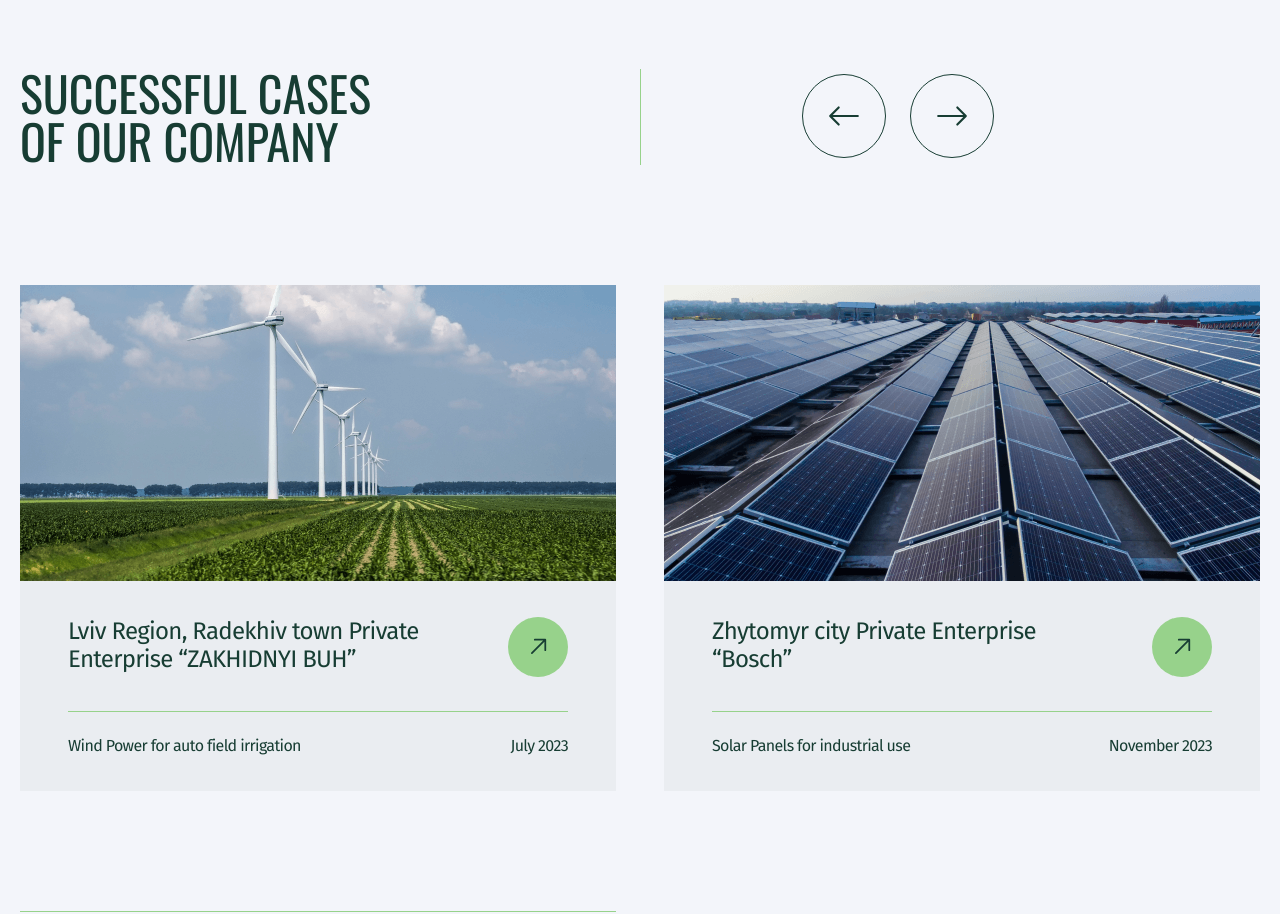
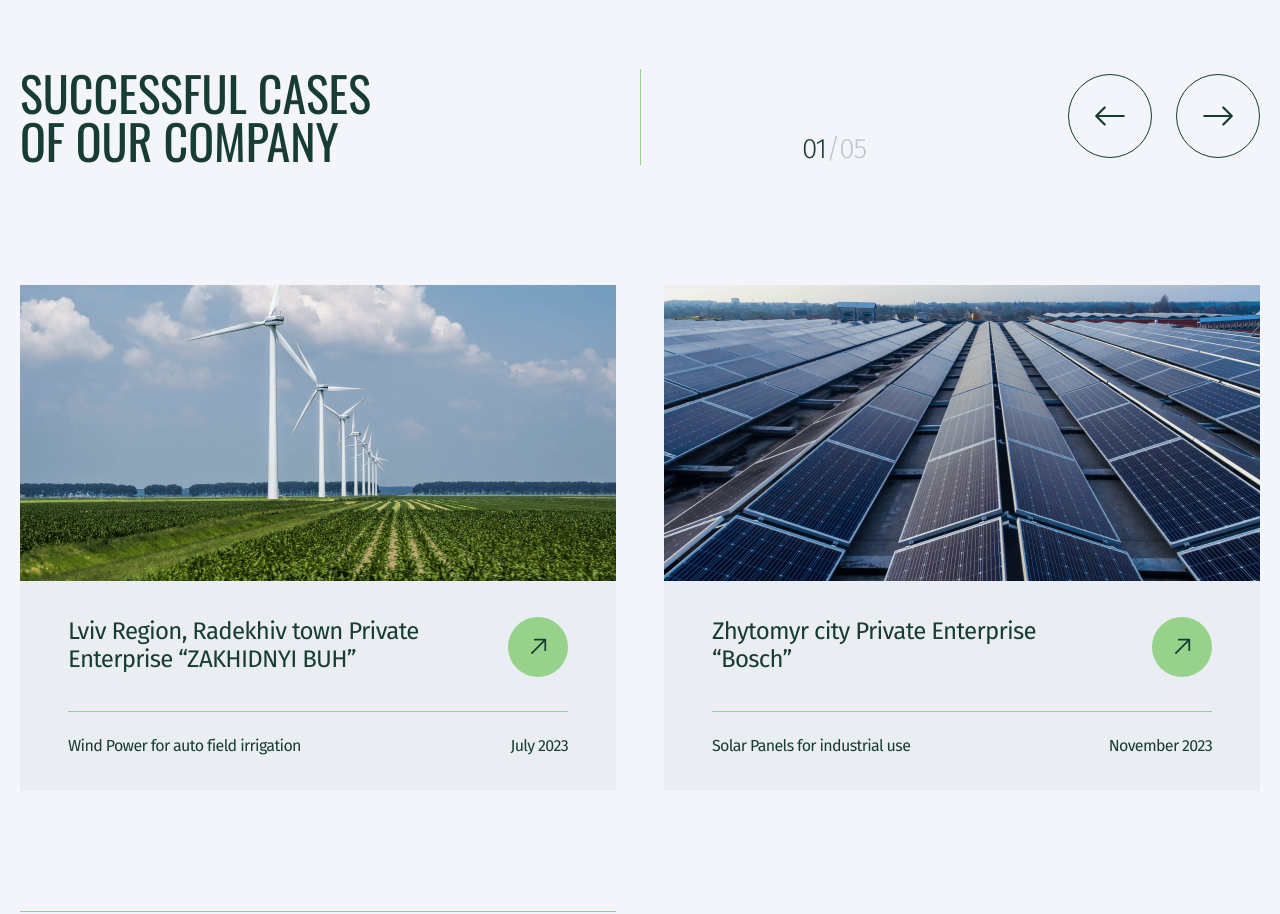
Before and after one commit to HronaOlha/Ecosolution-test, a React (Create React App) app: page / in a window 1280 px wide. Shown: the part 2080-2994 px from the top of the page. Built offline with nearby package versions, Linux system fonts and the light colour scheme.

Commit message:
add slides numeration component

```diff
--- a/src/containers/Cases/Cases.jsx
+++ b/src/containers/Cases/Cases.jsx
@@ -1,4 +1,4 @@
-// import { useState } from 'react';
+import { useState } from 'react';
 
 import PropTypes from 'prop-types';
 import { BsArrowLeft, BsArrowRight } from 'react-icons/bs';
@@ -16,10 +16,34 @@ import {
 
 const Cases = ({ deviceType }) => {
   // const [currentSlide, setCurrentSlide] = useState(0);
+  const [swiper, setSwiper] = useState(null);
+  const [totalSlides, setTotalSlides] = useState(0);
+  const [currentSlide, setcurrentSlide] = useState(1);
 
-  // const addZero = n => {
-  //   return String(n).padStart(2, '0');
+  const handleSlideChange = () => {
+    if (swiper) {
+      setcurrentSlide(swiper.realIndex + 1);
+    }
+  };
+
+  // const handleSlideChange = () => {
+  //   if (swiper) {
+  //     const currentSlide = swiper.realIndex + 1;
+  //     console.log(
+  //       `Current Slide: ${currentSlide} / Total Slides: ${totalSlides}`
+  //     );
+  //     return currentSlide;
+  //   }
   // };
+
+  const handleSwiper = swiper => {
+    setSwiper(swiper);
+    setTotalSlides(swiper.slides.length);
+  };
+
+  const addZero = n => {
+    return String(n).padStart(2, '0');
+  };
 
   // const toggleSlide = n => {
   //   setCurrentSlide(prev => {
@@ -49,10 +73,10 @@ const Cases = ({ deviceType }) => {
     <CasesSection id="cases" aria-label="Successful cases section">
       <CasesTitle>Successful cases of our company</CasesTitle>
       <SlideBar>
-        {/* <p>
-          {addZero(currentSlide + 1)}
-          <span>/{addZero(slides.length)}</span>
-        </p> */}
+        <p>
+          {addZero(currentSlide)}
+          <span>/{addZero(totalSlides)}</span>
+        </p>
 
         <ButtonContainer>
           <ToggleButton
@@ -77,6 +101,8 @@ const Cases = ({ deviceType }) => {
         // currentSlides={currentSlides}
         slidesPerView={slidesPerView}
         slidesGap={slidesGap}
+        handleSwiper={handleSwiper}
+        handleSlideChange={handleSlideChange}
       />
     </CasesSection>
   );
--- a/src/containers/Cases/CasesSlides/CasesSlides.jsx
+++ b/src/containers/Cases/CasesSlides/CasesSlides.jsx
@@ -1,4 +1,6 @@
 // import { Swiper, SwiperSlide } from 'swiper/react';
+// import { useState } from 'react';
+
 import 'swiper/css';
 import 'swiper/css/navigation';
 import { Navigation } from 'swiper/modules';
@@ -18,7 +20,12 @@ import {
   // ToggleButton,
 } from './CasesSlides.styled';
 
-const CasesSlides = ({ slidesPerView, slidesGap }) => {
+const CasesSlides = ({
+  slidesPerView,
+  slidesGap,
+  handleSwiper,
+  handleSlideChange,
+}) => {
   return (
     <>
       <CasesList
@@ -33,6 +40,8 @@ const CasesSlides = ({ slidesPerView, slidesGap }) => {
           clickable: true,
         }}
         loop
+        onSwiper={handleSwiper}
+        onSlideChange={handleSlideChange}
       >
         {slides.map(item => (
           <CasesItem key={item.id}>
--- a/src/containers/Cases/CasesSlides/CasesSlides.styled.js
+++ b/src/containers/Cases/CasesSlides/CasesSlides.styled.js
@@ -21,6 +21,14 @@ export const CasesList = styled(Swiper)`
 export const CasesItem = styled(SwiperSlide)`
   & > img {
     width: 100%;
+    height: 168px;
+
+    @media screen and (${({ theme }) => theme.media.tablet}) {
+      height: 168px;
+    }
+    @media screen and (${({ theme }) => theme.media.desktop}) {
+      height: 296px;
+    }
   }
 `;
 
```
